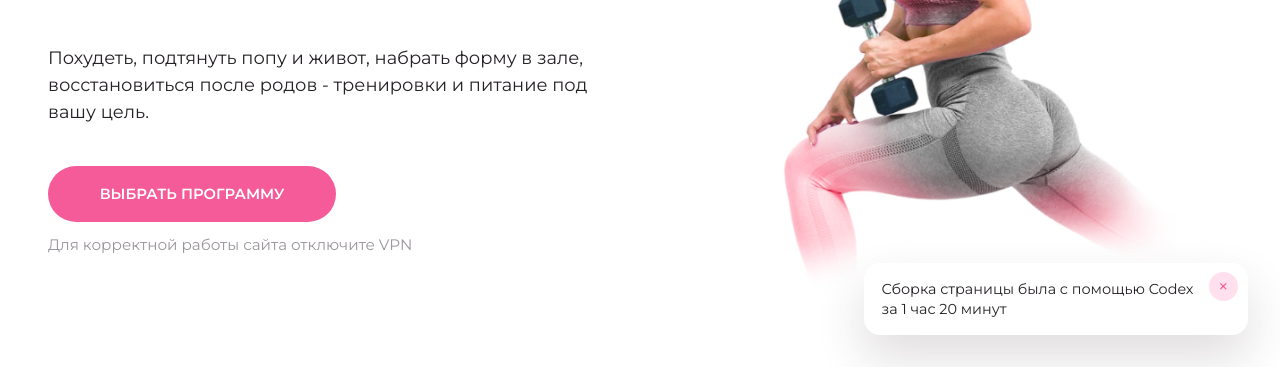
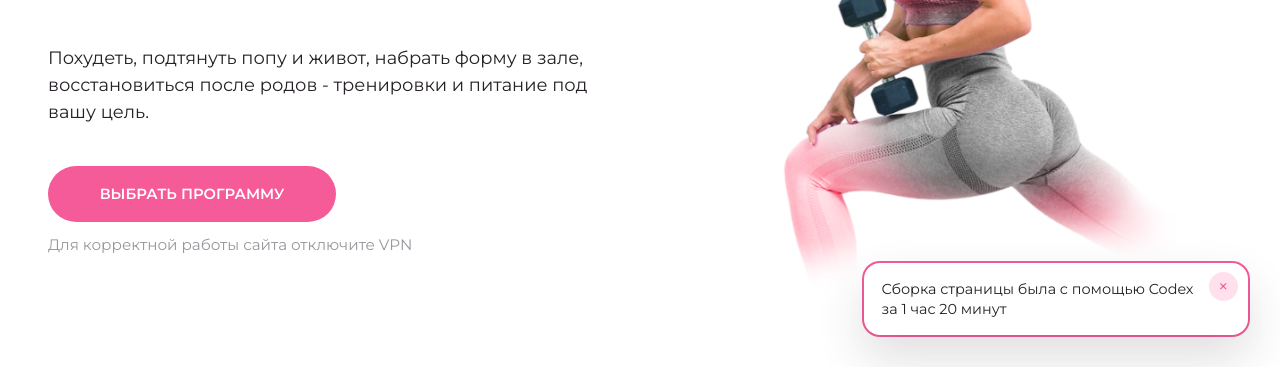
Before and after one commit to Mysnikan/usmanova-landing, a plain HTML site: page index.html in a window 1280 px wide. Shown: the part 433-800 px from the top of the page. Drawn offline with Linux system fonts and the light colour scheme.

Commit message:
Add pink border to build popup

```diff
--- a/styles.css
+++ b/styles.css
@@ -466,7 +466,7 @@ a {
   border-radius: 1rem;
   background: #ffffff;
   color: var(--ink);
-  box-shadow: 0 1.4rem 3rem rgba(63, 43, 55, 0.16);
+  box-shadow: 0 1.4rem 3rem rgba(63, 43, 55, 0.16), 0 0 0 0.125rem var(--pink);
   animation: popupIn 420ms ease both;
 }
 
```
